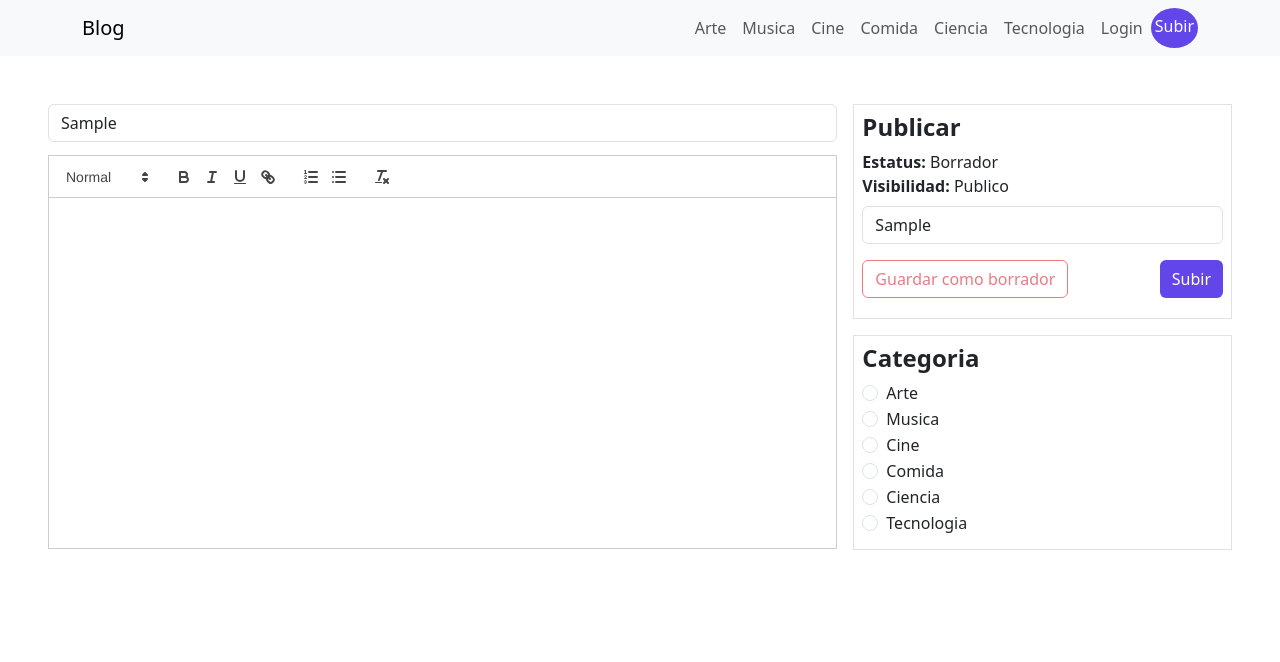
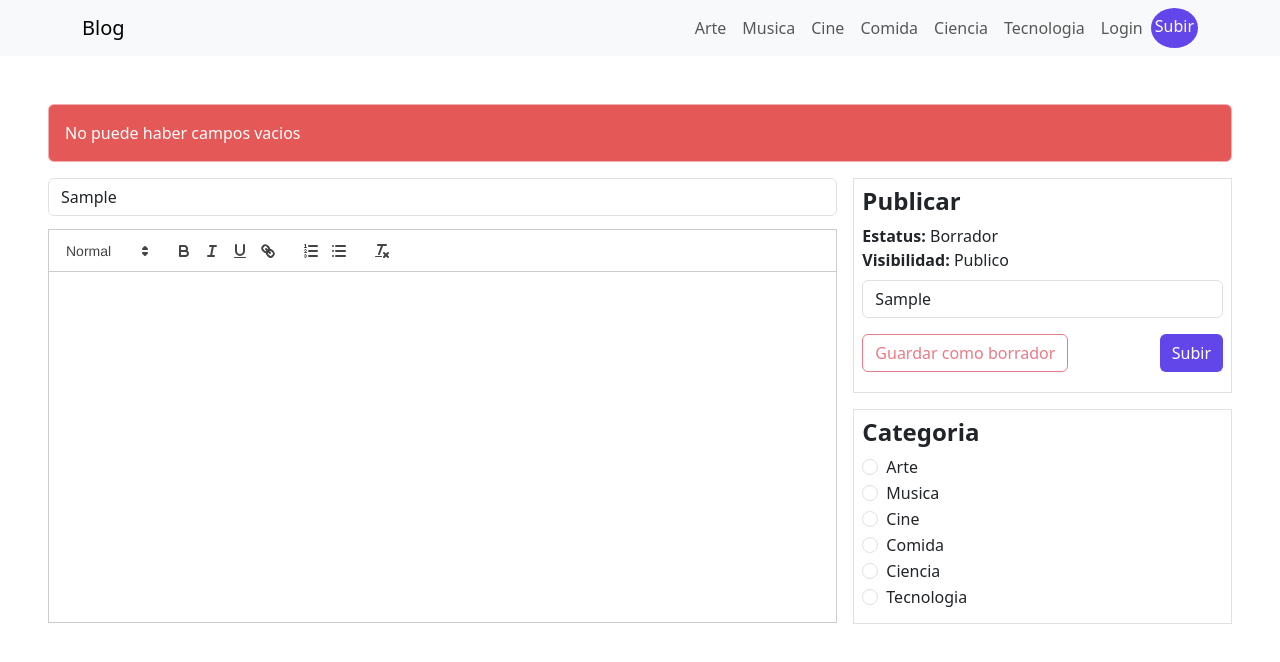
Before and after one commit to nicofara27/blog-front, a React (Create React App) app: page /subir in a window 1280 px wide. Both pictures are taken after typing "Sample", "Sample" into the empty fields and a click on the button "Subir". Shown: the top 662 px of the page. Built offline with nearby package versions, Linux system fonts and the light colour scheme; no server answers.

Commit message:
Agregue una validacion para comprobar que los campos no esten vacios

```diff
--- a/src/components/views/PagAgregarArt.jsx
+++ b/src/components/views/PagAgregarArt.jsx
@@ -1,7 +1,7 @@
 import axios from "axios";
 import moment from "moment/moment";
 import React, { useState } from "react";
-import { Button, Col, Form } from "react-bootstrap";
+import { Alert, Button, Col, Form } from "react-bootstrap";
 import ReactQuill from "react-quill";
 import "react-quill/dist/quill.snow.css";
 import { useLocation, useNavigate } from "react-router-dom";
@@ -12,11 +12,15 @@ const PagAgregarArt = () => {
   const [texto, setTexto] = useState(art ? art.texto : "");
   const [img, setImg] = useState(art ? art.img : "");
   const [categoria, setCategoria] = useState(art ? art.categoria : "");
+  const [error, setError] = useState(false);
 
   const navigate = useNavigate();
 
   const subirArticulo = async (e) => {
     e.preventDefault();
+    if (titulo === "" || texto === "" || img === "" || categoria === "") {
+      setError(true);
+    } else {
       try {
         art
           ? await axios.put(
@@ -45,12 +49,14 @@ const PagAgregarArt = () => {
       } catch (error) {
         console.log(error);
       }
+    }
   };
 
   return (
-    <main>
+    <main className="my-5">
+      {error?<Alert className="mx-5 mb-3" variant="danger">No puede haber campos vacios</Alert>:[]}
       <Form
-        className="d-flex justify-content-between m-5"
+        className="d-flex justify-content-between mx-5"
         onSubmit={subirArticulo}
       >
         <Col xs={8}>
```
Lines whose indentation alone changed are shown as unchanged.
